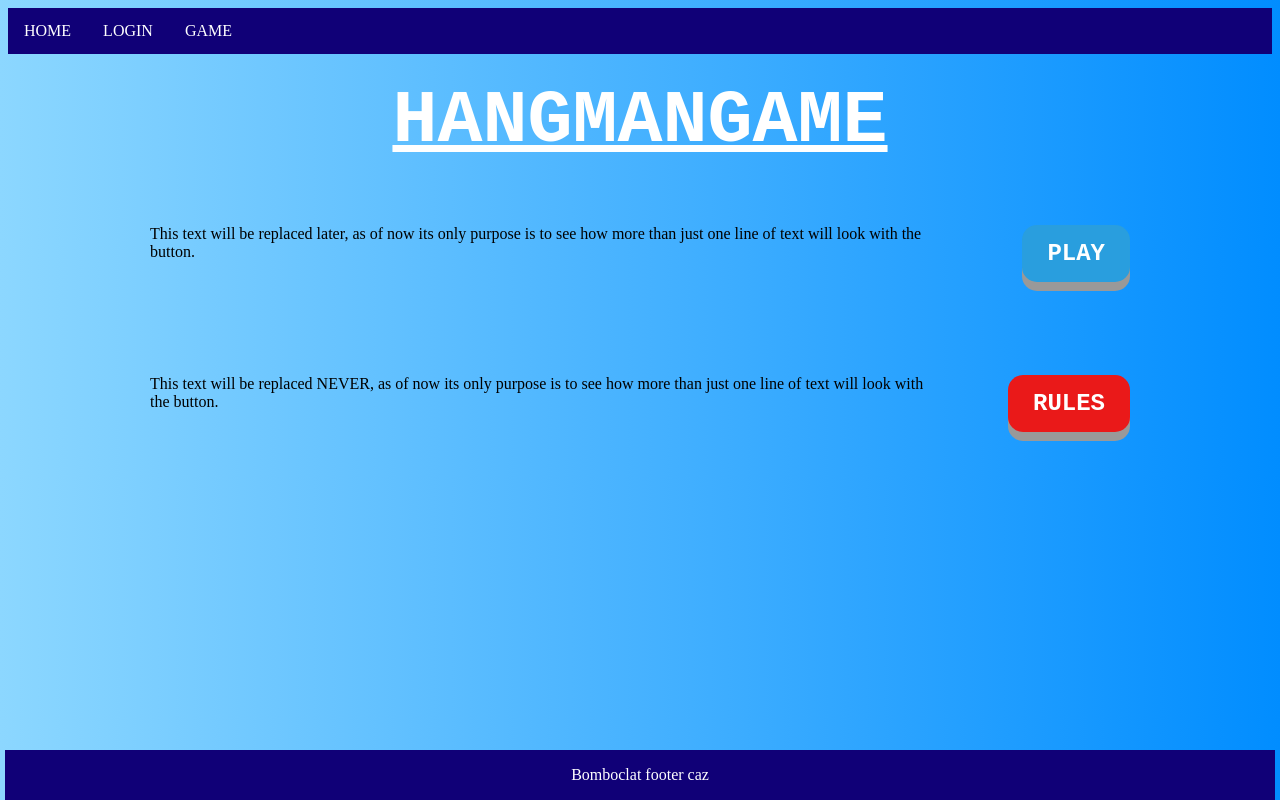
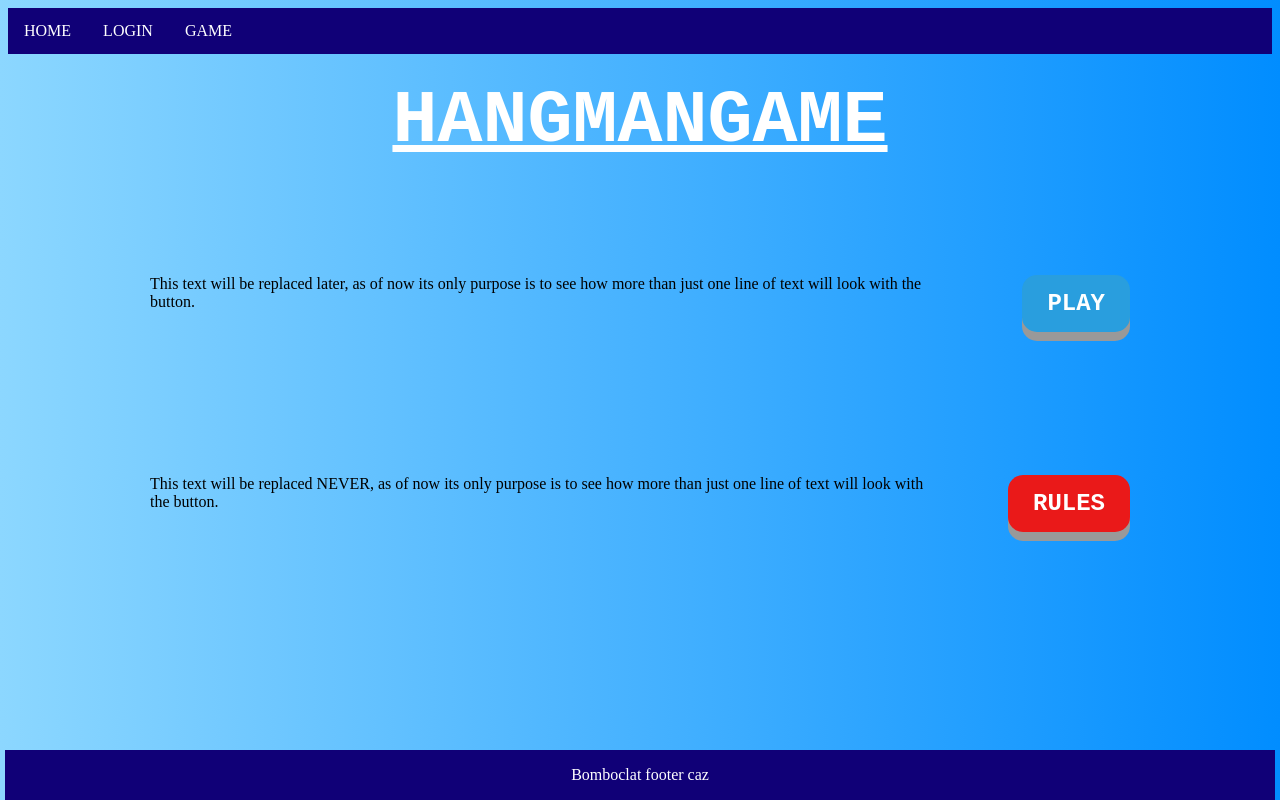
Before and after one commit to jando311/Flask, a Flask app: page / in a window 1280 px wide. Run offline with Flask 3, Linux system fonts and the light colour scheme.

```diff
--- a/static/site.css
+++ b/static/site.css
@@ -48,7 +48,7 @@ li a:hover {
 
 .button {
     position: absolute;
-    top: 150px;
+    top: 200px;
     right: 150px;
     padding: 15px 25px;
     margin-top: 75px;
@@ -79,7 +79,7 @@ li a:hover {
 
 .button1 {
     position: absolute;
-    top: 300px;
+    top: 400px;
     right: 150px;
     padding: 15px 25px;
     margin-top: 75px;
@@ -110,7 +110,7 @@ li a:hover {
 
 .words {
     position: absolute;
-    top: 150px;
+    top: 200px;
     left: 150px;
     margin-top: 75px;
     margin-right: 350px;
@@ -118,7 +118,7 @@ li a:hover {
 
 .words1 {
     position: absolute;
-    top: 300px;
+    top: 400px;
     left: 150px;
     margin-top: 75px;
     margin-right: 350px;
```
Also changed, not shown: pictures/hangman-game.png (added).
